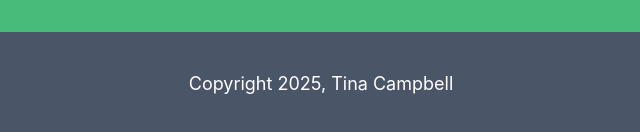
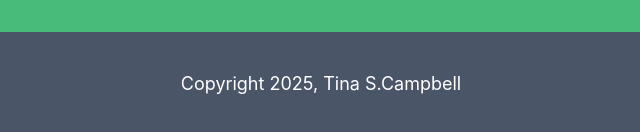
Before and after one commit to Tinacampbell2783/info2180-project1, a plain HTML site: page index.html in a window 1280 px wide. Shown: the part 2634-2766 px from the top of the page, 319-959 px from the left. Drawn offline with Linux system fonts and the light colour scheme.

Commit message:
Updated index.html

```diff
--- a/index.html
+++ b/index.html
@@ -110,7 +110,7 @@
     </main>
     <footer>
         <div class="container">
-            <p>Copyright 2025, Tina Campbell</p>
+            <p>Copyright 2025, Tina S.Campbell</p>
         </div>
     </footer>
 </body>
```
